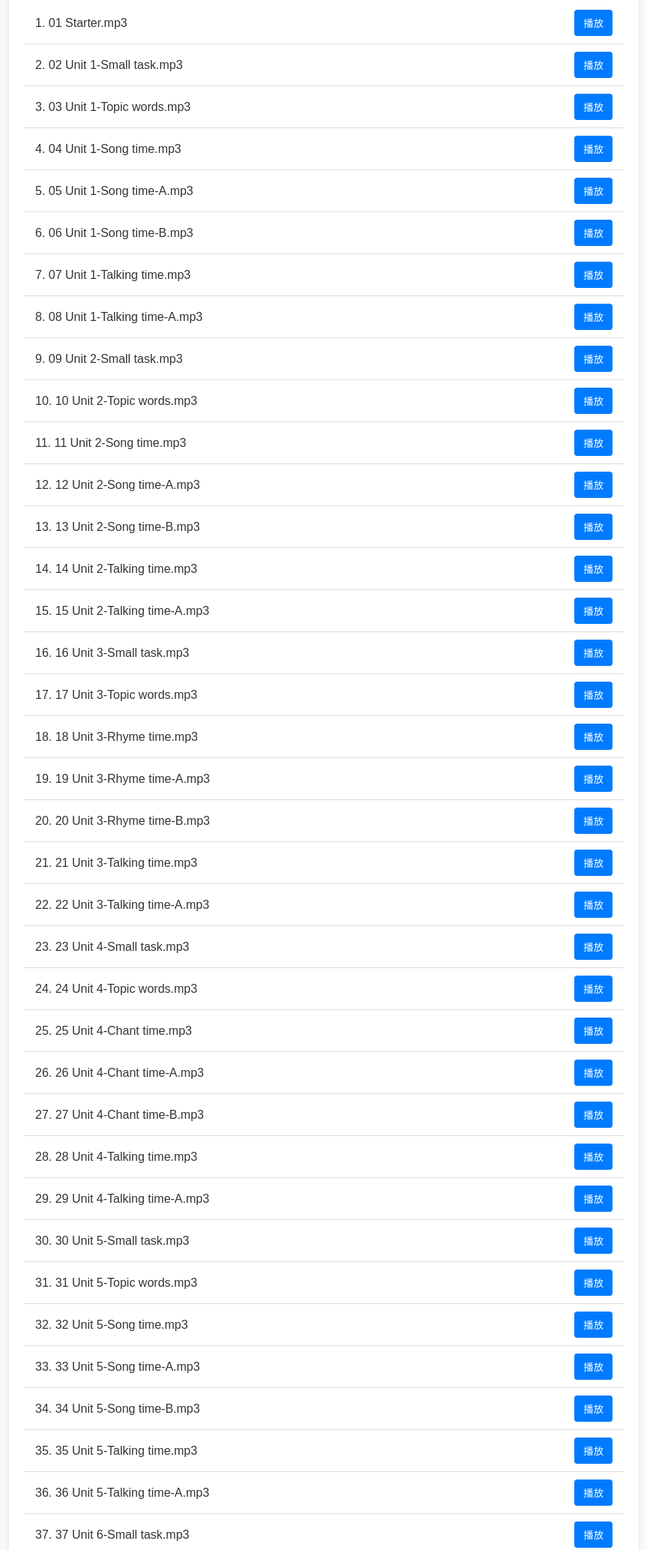
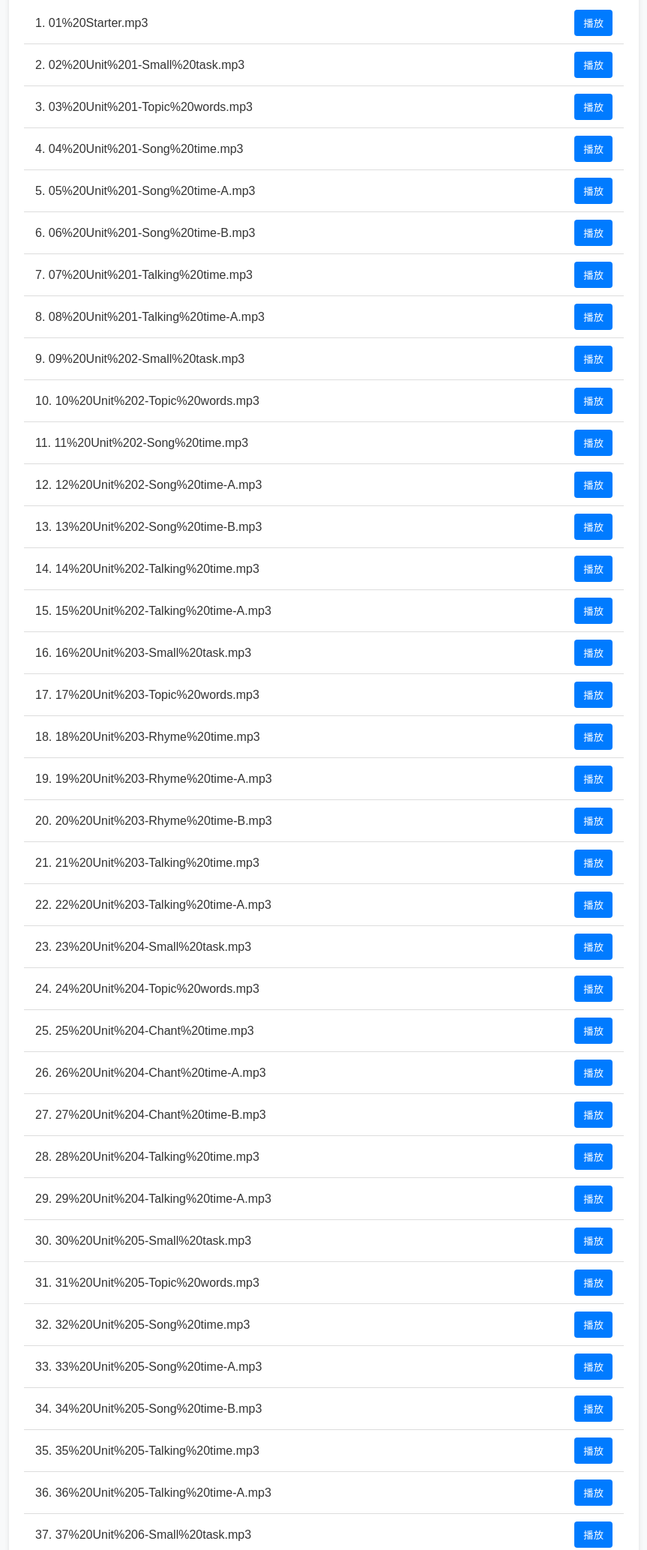
Before and after one commit to JinAkanishi1987/English, a plain HTML site: page index.html in a window 1280 px wide. Shown: the part 123-2190 px from the top of the page at 75% size, without its empty margins (208-1071 px from the left). Drawn offline with Linux system fonts and the light colour scheme.

Commit message:
Update index.html

```diff
--- a/index.html
+++ b/index.html
@@ -105,87 +105,87 @@
 
         // 手动定义文件列表（如果文件过多，建议通过后端 API 动态获取）
         const musicFiles = [
-            '01 Starter.mp3',
-            '02 Unit 1-Small task.mp3',
-            '03 Unit 1-Topic words.mp3',
-            '04 Unit 1-Song time.mp3',
-            '05 Unit 1-Song time-A.mp3',
-            '06 Unit 1-Song time-B.mp3',
-            '07 Unit 1-Talking time.mp3',
-            '08 Unit 1-Talking time-A.mp3',
-            '09 Unit 2-Small task.mp3',
-            '10 Unit 2-Topic words.mp3',
-            '11 Unit 2-Song time.mp3',
-            '12 Unit 2-Song time-A.mp3',
-            '13 Unit 2-Song time-B.mp3',
-            '14 Unit 2-Talking time.mp3',
-            '15 Unit 2-Talking time-A.mp3',
-            '16 Unit 3-Small task.mp3',
-            '17 Unit 3-Topic words.mp3',
-            '18 Unit 3-Rhyme time.mp3',
-            '19 Unit 3-Rhyme time-A.mp3',
-            '20 Unit 3-Rhyme time-B.mp3',
-            '21 Unit 3-Talking time.mp3',
-            '22 Unit 3-Talking time-A.mp3',
-            '23 Unit 4-Small task.mp3',
-            '24 Unit 4-Topic words.mp3',
-            '25 Unit 4-Chant time.mp3',
-            '26 Unit 4-Chant time-A.mp3',
-            '27 Unit 4-Chant time-B.mp3',
-            '28 Unit 4-Talking time.mp3',
-            '29 Unit 4-Talking time-A.mp3',
-            '30 Unit 5-Small task.mp3',
-            '31 Unit 5-Topic words.mp3',
-            '32 Unit 5-Song time.mp3',
-            '33 Unit 5-Song time-A.mp3',
-            '34 Unit 5-Song time-B.mp3',
-            '35 Unit 5-Talking time.mp3',
-            '36 Unit 5-Talking time-A.mp3',
-            '37 Unit 6-Small task.mp3',
-            '38 Unit 6-Topic words.mp3',
-            '39 Unit 6-Song time.mp3',
-            '40 Unit 6-Song time-A.mp3',
-            '41 Unit 6-Song time-B.mp3',
-            '42 Unit 6-Talking time.mp3',
-            '43 Unit 6-Talking time-A.mp3',
-            '44 Unit 7-Small task.mp3',
-            '45 Unit 7-Topic words.mp3',
-            '46 Unit 7-Rhyme time.mp3',
-            '47 Unit 7-Rhyme time-A.mp3',
-            '48 Unit 7-Rhyme time-B.mp3',
-            '49 Unit 7-Talking time.mp3',
-            '50 Unit 7-Talking time-A.mp3',
-            '51 Unit 8-Small task.mp3',
-            '52 Unit 8-Topic words.mp3',
-            '53 Unit 8-Song time.mp3',
-            '54 Unit 8-Song time-A.mp3',
-            '55 Unit 8-Song time-B.mp3',
-            '56 Unit 8-Story time.mp3',
-            '57 Unit 8-Story time-A.mp3',
-            '58 Unit 9-Small task.mp3',
-            '59 Unit 9-Topic words.mp3',
-            '60 Unit 9-Chant time.mp3',
-            '61 Unit 9-Chant time-A.mp3',
-            '62 Unit 9-Chant time-B.mp3',
-            '63 Unit 9-Talking time.mp3',
-            '64 Unit 9-Talking time-A.mp3',
-            '65 Unit 10-Small task.mp3',
-            '66 Unit 10-Topic words.mp3',
-            '67 Unit 10-Chant time.mp3',
-            '68 Unit 10-Chant time-A.mp3',
-            '69 Unit 10-Chant time-B.mp3',
-            '70 Unit 10-Talking time.mp3',
-            '71 Unit 10-Talking time-A.mp3',
-            '72 Word bank-Unit 1.mp3',
-            '73 Word bank-Unit 2.mp3',
-            '74 Word bank-Unit 3.mp3',
-            '75 Word bank-Unit 4.mp3',
-            '76 Word bank-Unit 5.mp3',
-            '77 Word bank-Unit 6.mp3',
-            '78 Word bank-Unit 7.mp3',
-            '79 Word bank-Unit 8.mp3',
-            '80 Word bank-Unit 9.mp3',
-            '81 Word bank-Unit 10.mp3',
+            '01%20Starter.mp3',
+            '02%20Unit%201-Small%20task.mp3',
+            '03%20Unit%201-Topic%20words.mp3',
+            '04%20Unit%201-Song%20time.mp3',
+            '05%20Unit%201-Song%20time-A.mp3',
+            '06%20Unit%201-Song%20time-B.mp3',
+            '07%20Unit%201-Talking%20time.mp3',
+            '08%20Unit%201-Talking%20time-A.mp3',
+            '09%20Unit%202-Small%20task.mp3',
+            '10%20Unit%202-Topic%20words.mp3',
+            '11%20Unit%202-Song%20time.mp3',
+            '12%20Unit%202-Song%20time-A.mp3',
+            '13%20Unit%202-Song%20time-B.mp3',
+            '14%20Unit%202-Talking%20time.mp3',
+            '15%20Unit%202-Talking%20time-A.mp3',
+            '16%20Unit%203-Small%20task.mp3',
+            '17%20Unit%203-Topic%20words.mp3',
+            '18%20Unit%203-Rhyme%20time.mp3',
+            '19%20Unit%203-Rhyme%20time-A.mp3',
+            '20%20Unit%203-Rhyme%20time-B.mp3',
+            '21%20Unit%203-Talking%20time.mp3',
+            '22%20Unit%203-Talking%20time-A.mp3',
+            '23%20Unit%204-Small%20task.mp3',
+            '24%20Unit%204-Topic%20words.mp3',
+            '25%20Unit%204-Chant%20time.mp3',
+            '26%20Unit%204-Chant%20time-A.mp3',
+            '27%20Unit%204-Chant%20time-B.mp3',
+            '28%20Unit%204-Talking%20time.mp3',
+            '29%20Unit%204-Talking%20time-A.mp3',
+            '30%20Unit%205-Small%20task.mp3',
+            '31%20Unit%205-Topic%20words.mp3',
+            '32%20Unit%205-Song%20time.mp3',
+            '33%20Unit%205-Song%20time-A.mp3',
+            '34%20Unit%205-Song%20time-B.mp3',
+            '35%20Unit%205-Talking%20time.mp3',
+            '36%20Unit%205-Talking%20time-A.mp3',
+            '37%20Unit%206-Small%20task.mp3',
+            '38%20Unit%206-Topic%20words.mp3',
+            '39%20Unit%206-Song%20time.mp3',
+            '40%20Unit%206-Song%20time-A.mp3',
+            '41%20Unit%206-Song%20time-B.mp3',
+            '42%20Unit%206-Talking%20time.mp3',
+            '43%20Unit%206-Talking%20time-A.mp3',
+            '44%20Unit%207-Small%20task.mp3',
+            '45%20Unit%207-Topic%20words.mp3',
+            '46%20Unit%207-Rhyme%20time.mp3',
+            '47%20Unit%207-Rhyme%20time-A.mp3',
+            '48%20Unit%207-Rhyme%20time-B.mp3',
+            '49%20Unit%207-Talking%20time.mp3',
+            '50%20Unit%207-Talking%20time-A.mp3',
+            '51%20Unit%208-Small%20task.mp3',
+            '52%20Unit%208-Topic%20words.mp3',
+            '53%20Unit%208-Song%20time.mp3',
+            '54%20Unit%208-Song%20time-A.mp3',
+            '55%20Unit%208-Song%20time-B.mp3',
+            '56%20Unit%208-Story%20time.mp3',
+            '57%20Unit%208-Story%20time-A.mp3',
+            '58%20Unit%209-Small%20task.mp3',
+            '59%20Unit%209-Topic%20words.mp3',
+            '60%20Unit%209-Chant%20time.mp3',
+            '61%20Unit%209-Chant%20time-A.mp3',
+            '62%20Unit%209-Chant%20time-B.mp3',
+            '63%20Unit%209-Talking%20time.mp3',
+            '64%20Unit%209-Talking%20time-A.mp3',
+            '65%20Unit%2010-Small%20task.mp3',
+            '66%20Unit%2010-Topic%20words.mp3',
+            '67%20Unit%2010-Chant%20time.mp3',
+            '68%20Unit%2010-Chant%20time-A.mp3',
+            '69%20Unit%2010-Chant%20time-B.mp3',
+            '70%20Unit%2010-Talking%20time.mp3',
+            '71%20Unit%2010-Talking%20time-A.mp3',
+            '72%20Word%20bank-Unit%201.mp3',
+            '73%20Word%20bank-Unit%202.mp3',
+            '74%20Word%20bank-Unit%203.mp3',
+            '75%20Word%20bank-Unit%204.mp3',
+            '76%20Word%20bank-Unit%205.mp3',
+            '77%20Word%20bank-Unit%206.mp3',
+            '78%20Word%20bank-Unit%207.mp3',
+            '79%20Word%20bank-Unit%208.mp3',
+            '80%20Word%20bank-Unit%209.mp3',
+            '81%20Word%20bank-Unit%2010.mp3',
         ];
 
         // 获取 HTML 元素
```
